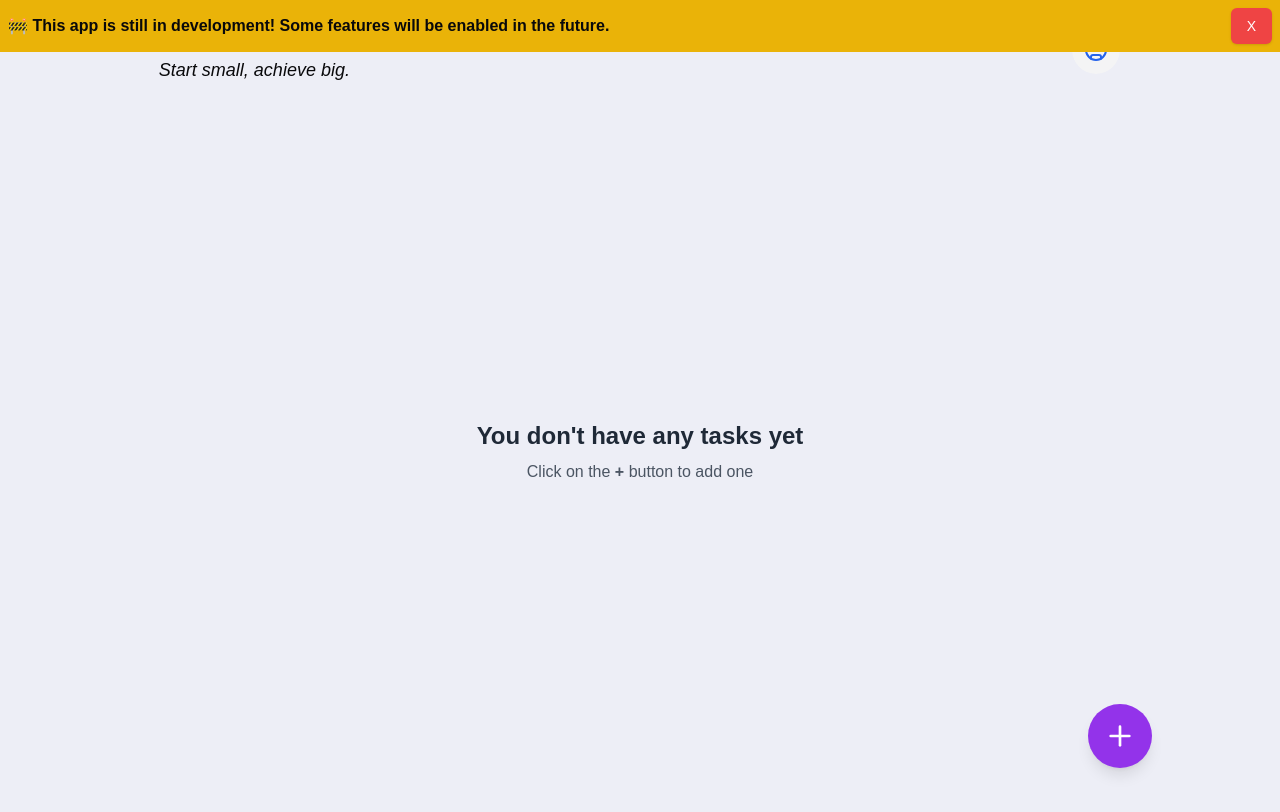
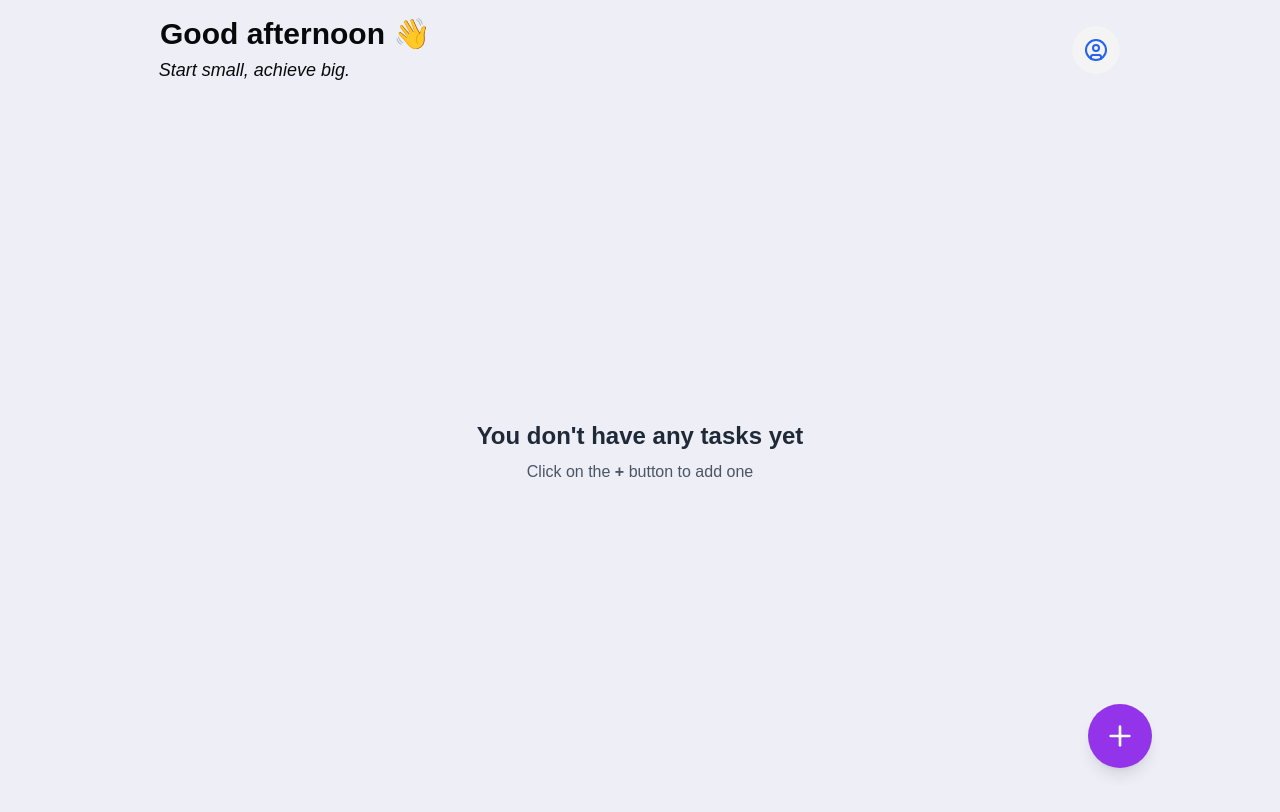
Before and after one commit to Nikhil0723/Todo-App, a Next.js app: page / in a window 1280 px wide. Shown: the top 812 px of the page. Built offline with nearby package versions, Linux system fonts and the light colour scheme.

Commit message:
Final changes

```diff
--- a/app/components/Alert.tsx
+++ /dev/null
@@ -1,38 +0,0 @@
-"use client";
-import React, { useState, useEffect } from "react";
-import { Button } from "@/components/ui/button";
-
-export const DevelopmentAlert = () => {
-  const [isVisible, setIsVisible] = useState(true);
-
-  const closeAlert = () => {
-    setIsVisible(false);
-  };
-
-  useEffect(() => {
-    const timer = setTimeout(() => {
-      setIsVisible(false);
-    }, 10000);
-
-    return () => clearTimeout(timer);
-  }, []);
-
-  if (!isVisible) return null;
-
-  return (
-    <div className="fixed top-0 left-0 right-0 p-2 bg-yellow-500 z-50">
-      <div className="flex justify-between items-center">
-        <p className="font-semibold">
-          🚧 This app is still in development! Some features will be enabled in
-          the future.
-        </p>
-        <Button
-          onClick={closeAlert}
-          className="text-white bg-red-500 hover:bg-red-600"
-        >
-          X
-        </Button>
-      </div>
-    </div>
-  );
-};
--- a/app/components/tasks/TaskList.tsx
+++ b/app/components/tasks/TaskList.tsx
@@ -16,7 +16,7 @@ export const TaskList = ({ searchQuery }: TaskListProps) => {
   );
 
   return (
-    <div className=" flex flex-col gap-4">
+    <div className=" flex flex-col gap-4 mb-16">
       {filteredTasks.map((task) => (
         <TaskItem key={task.id} task={task} searchQuery={searchQuery} />
       ))}
--- a/app/layout.tsx
+++ b/app/layout.tsx
@@ -20,7 +20,6 @@ export default function RootLayout({
         <TaskProvider>
           <AppDataProvider>
             <div className=" max-w-screen-lg mx-auto ">
-            <DevelopmentAlert />
               <Navbar />
               {children}
               <BottomMenuBar />
--- a/app/page.tsx
+++ b/app/page.tsx
@@ -79,7 +79,7 @@ export default function Home() {
       <div className="hidden md:flex w-full justify-end">
         <Link
           href="/add"
-          className=" fixed bottom-8 z-50 p-2.5 md:p-4 bg-purple-600 hover:bg-purple-700 text-white rounded-full shadow-lg hover:shadow-xl transition-all duration-200 transform hover:scale-105"
+          className=" fixed bottom-8 right-72 z-50 p-2.5 md:p-4 bg-purple-600 hover:bg-purple-700 text-white rounded-full shadow-lg hover:shadow-xl transition-all duration-200 transform hover:scale-105"
           aria-label="Add new task"
         >
           <Plus className="w-6 h-6 md:w-8 md:h-8" aria-hidden="true" />
```
